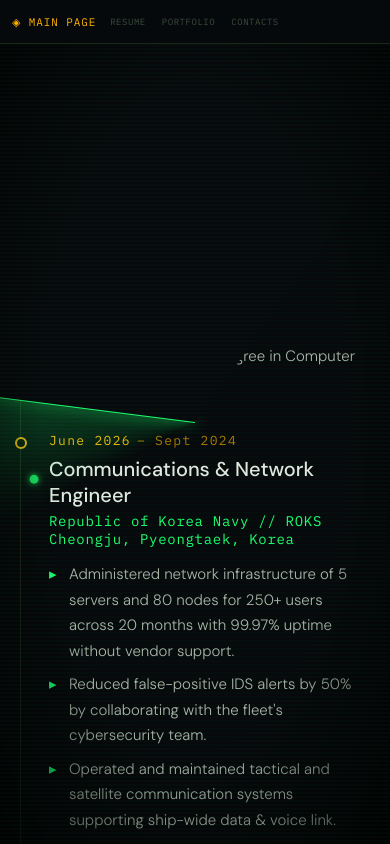
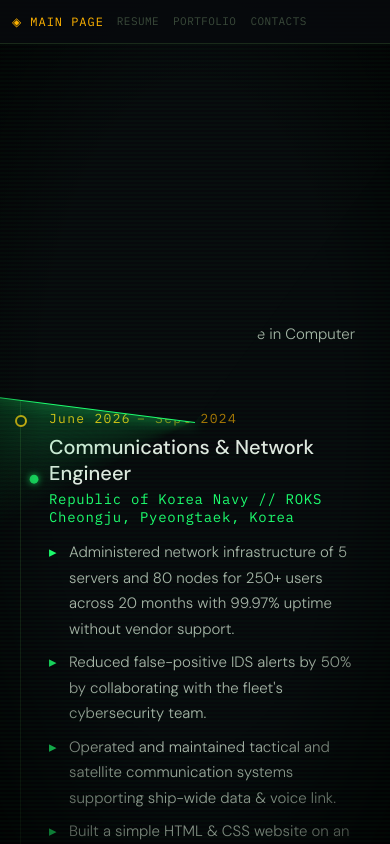
Before and after one commit to JustGunyoung/JustGunyoung.github.io, a React (Vite) app: page / in a window 390 px wide. Both pictures are taken after a click on the button "RESUME". Built offline with nearby package versions, Linux system fonts and the light colour scheme.

Commit message:
The glorious 1.0 patch

```diff
--- a/src/App.jsx
+++ b/src/App.jsx
@@ -631,7 +631,7 @@ function SectionResume({ isActive }) {
       className="section-panel"
       style={{ opacity: isActive ? 1 : 0, pointerEvents: isActive ? "auto" : "none" }}
     >
-      <div className="section-inner">
+      <div className="section-inner section-inner--resume">
         <div
           className="resume-actions"
           style={{
@@ -663,7 +663,7 @@ function SectionResume({ isActive }) {
 
           {/* ── LEFT: Timeline ── */}
           <div>
-            <div className="timeline-header">// Service Record</div>
+            <div className="timeline-header">// Experiences</div>
             <div className="timeline-list">
               {timeline.map((item, i) => (
                 <TimelineEntry
--- a/src/styles/sections.css
+++ b/src/styles/sections.css
@@ -21,6 +21,11 @@
 
 .section-inner--album {
   padding: 80px 60px 120px;
+}
+
+/* The PDF buttons lead this section, so it starts tight to the top bar. */
+.section-inner--resume {
+  padding-top: 24px;
 }
 
 /* ── Section divider header ── */
@@ -499,6 +504,10 @@
   .section-inner {
     padding: 40px 20px;
   }
+  /* Re-applied after the shorthand above, which would otherwise reset it. */
+  .section-inner--resume {
+    padding-top: 18px;
+  }
   .section-inner--album {
     padding: 40px 20px 80px;
   }
--- a/src/styles/topbar.css
+++ b/src/styles/topbar.css
@@ -1,3 +1,5 @@
+/* height stays fixed at 44px — the larger type below centres inside it
+   rather than growing the bar. */
 .topbar {
   position: fixed;
   top: 0; left: 0; right: 0;
@@ -10,7 +12,8 @@
   padding: 0 24px;
   z-index: 60;
   font-family: 'IBM Plex Mono', monospace;
-  font-size: 11px;
+  font-size: 14px;
+  line-height: 1;
   transition: opacity 0.8s ease 0.2s;
 }
 
@@ -26,7 +29,8 @@
   background: none;
   border: none;
   font-family: 'IBM Plex Mono', monospace;
-  font-size: 11px;
+  font-size: 15px;
+  line-height: 1;
   cursor: pointer;
   padding: 0;
   transition: opacity 0.15s;
@@ -43,12 +47,13 @@
 
 .nav-link {
   font-family: 'IBM Plex Mono', monospace;
-  font-size: 10px;
+  font-size: 14px;
+  line-height: 1;
   letter-spacing: 0.12em;
   color: var(--c-text-dim);
   background: transparent;
   border: none;
-  padding: 4px 10px;
+  padding: 5px 10px;
   border-radius: 2px;
   cursor: pointer;
   transition: color 0.15s, background 0.15s;
@@ -95,11 +100,12 @@
   }
   .topbar-logo {
     letter-spacing: 0.08em;
+    font-size: 12px;
   }
   .nav-link {
-    padding: 4px 6px;
-    font-size: 9px;
-    letter-spacing: 0.06em;
+    padding: 4px 5px;
+    font-size: 11px;
+    letter-spacing: 0.04em;
   }
   .nav-button {
     padding: 12px 20px;
```
